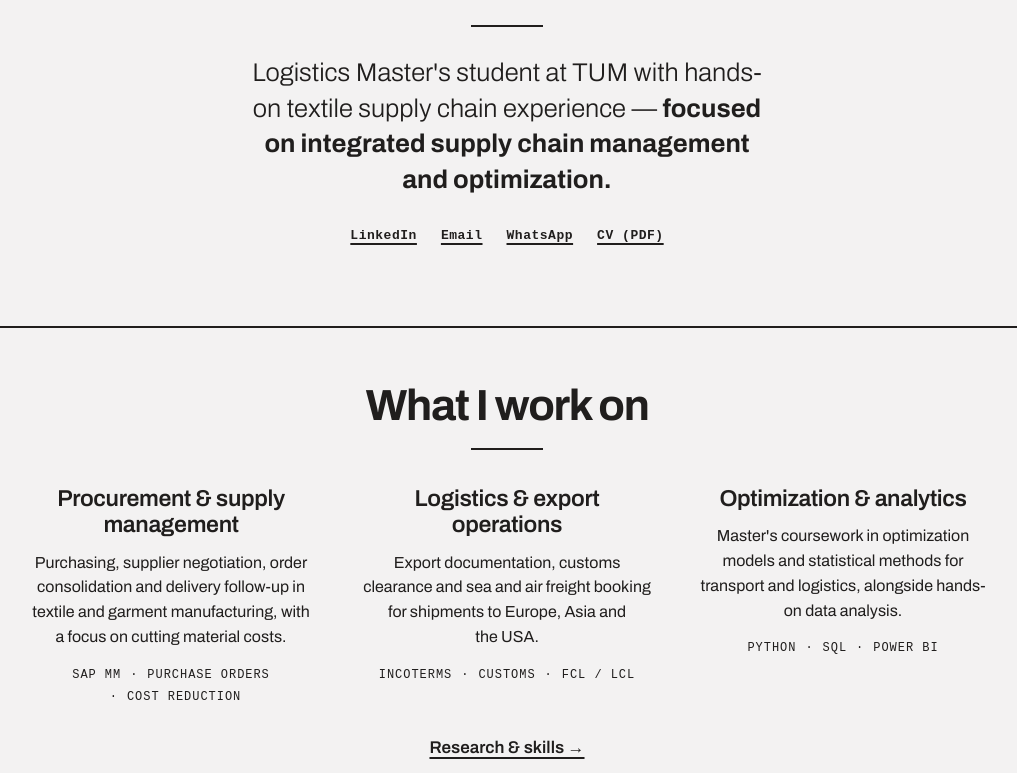
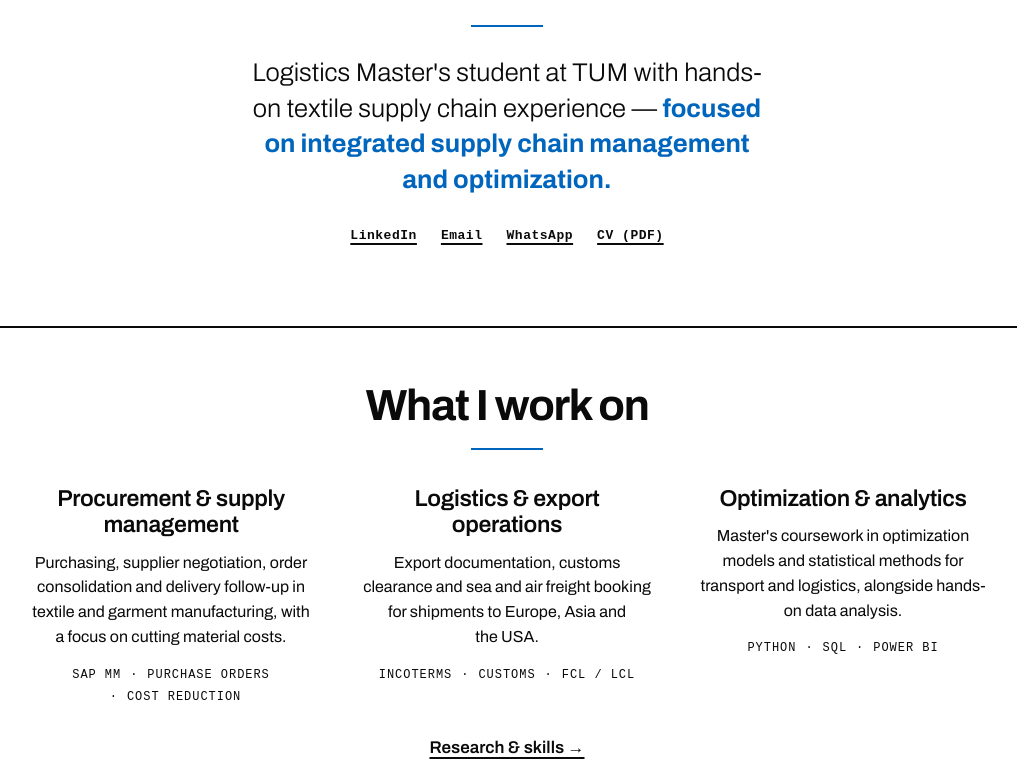
Before and after one commit to miaphp/miaphp.github.io, a plain HTML site: page index.html in a window 1280 px wide. Shown: the part 428-1201 px from the top of the page, without its empty margins (133-1150 px from the left). Drawn offline with Linux system fonts and the light colour scheme.

Commit message:
Add files via upload

```diff
--- a/css/tokens.css
+++ b/css/tokens.css
@@ -8,15 +8,15 @@
 
 :root {
   /* ---- neutrals ------------------------------------------------------- */
-  --paper: #f3f2f2;
-  --ink: #201e1d;
-  --surface: #eceae4;
+  --paper: #ffffff;
+  --ink: #0a0a0a;
+  --surface: #eef4fa;
 
   /* ---- 2) ACCENT ------------------------------------------------------
      Ships as plain ink: no color, no shared brand. Pick one (light + dark
      values; the dark one needs to be lighter so it stays readable).        */
-  --accent-light: #201e1d;
-  --accent-dark: #f3f2f2;
+  --accent-light: #0065bd;   /* TUM-style blue */
+  --accent-dark: #7db3e8;
   /* --accent-light: #2545d3;  --accent-dark: #8aa2ff;   cobalt  */
   /* --accent-light: #1e6f50;  --accent-dark: #6fd1a8;   forest  */
   /* --accent-light: #b4552d;  --accent-dark: #f0a07c;   rust    */
```
